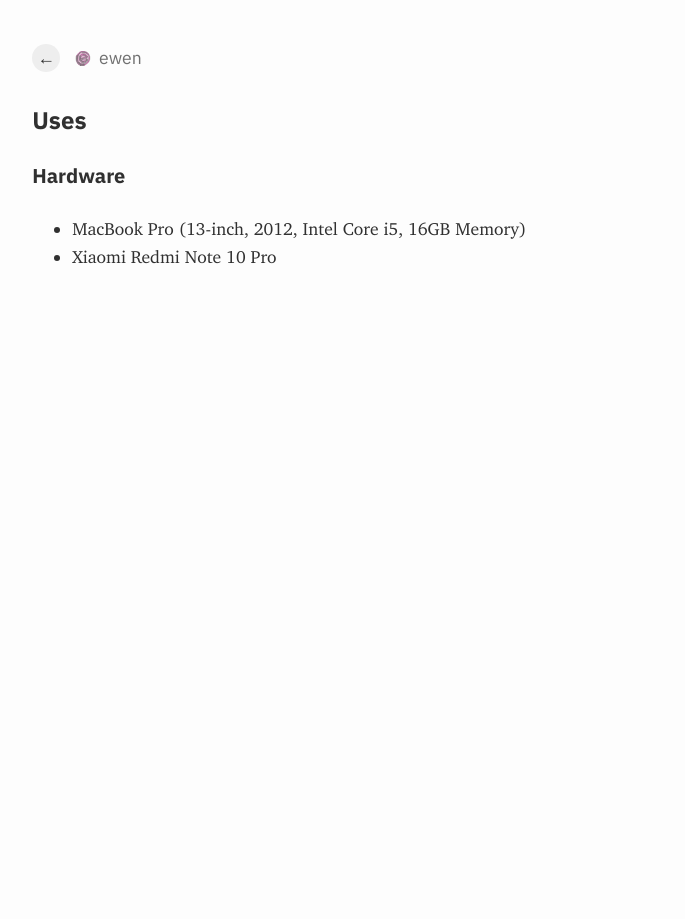
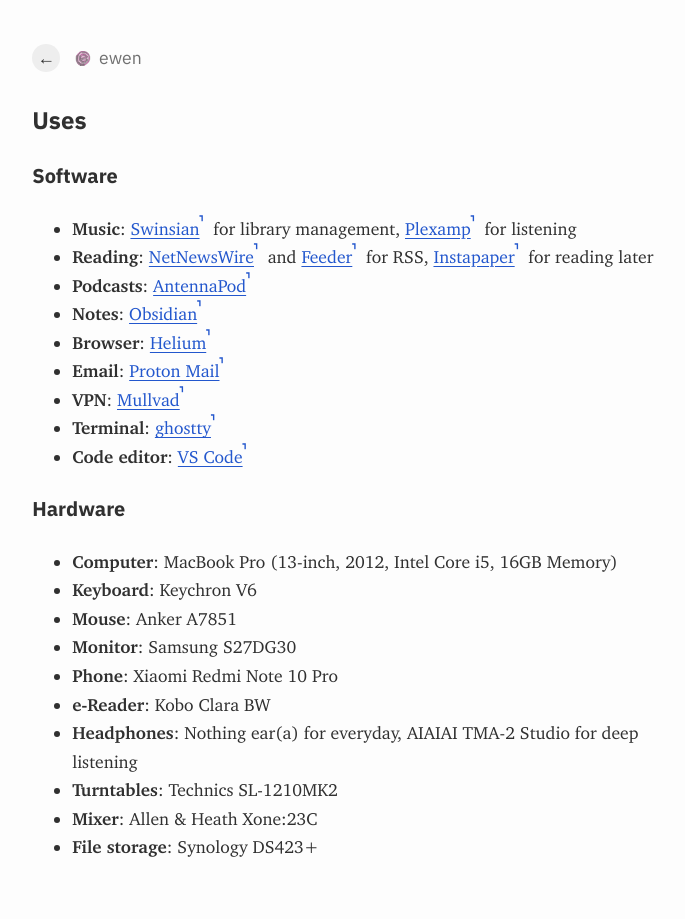
Before and after one commit to ewenme/site2, a Jekyll site: the page built from _pages/uses.md, in a window 1280 px wide. Shown: the whole page, without its empty margins (291-976 px from the left). Built offline with Jekyll 4.4.1, drawn with Linux system fonts in a browser that asks for light colours.

```diff
--- a/_pages/uses.md
+++ b/_pages/uses.md
@@ -3,7 +3,27 @@ layout: default
 title: Uses
 ---
 
+## Software
+
+- **Music**: [Swinsian](https://swinsian.com/) for library management, [Plexamp](https://www.plex.tv/plexamp/) for listening
+- **Reading**: [NetNewsWire](https://netnewswire.com/) and [Feeder](https://github.com/spacecowboy/Feeder) for RSS, [Instapaper](https://www.instapaper.com/) for reading later
+- **Podcasts**: [AntennaPod](https://antennapod.org/)
+- **Notes**: [Obsidian](https://obsidian.md/)
+- **Browser**: [Helium](https://helium.computer/)
+- **Email**: [Proton Mail](https://mail.proton.me/)
+- **VPN**: [Mullvad](https://mullvad.net/en)
+- **Terminal**: [ghostty](https://ghostty.org/)
+- **Code editor**: [VS Code](https://code.visualstudio.com/)
+
 ## Hardware
 
-- MacBook Pro (13-inch, 2012, Intel Core i5, 16GB Memory)
-- Xiaomi Redmi Note 10 Pro
+- **Computer**: MacBook Pro (13-inch, 2012, Intel Core i5, 16GB Memory)
+- **Keyboard**: Keychron V6
+- **Mouse**: Anker A7851
+- **Monitor**: Samsung S27DG30
+- **Phone**: Xiaomi Redmi Note 10 Pro
+- **e-Reader**: Kobo Clara BW
+- **Headphones**: Nothing ear(a) for everyday, AIAIAI TMA-2 Studio for deep listening
+- **Turntables**: Technics SL-1210MK2
+- **Mixer**: Allen & Heath Xone:23C
+- **File storage**: Synology DS423+
```
Also changed, not shown: _pages/about.md (+1 -1 lines).
